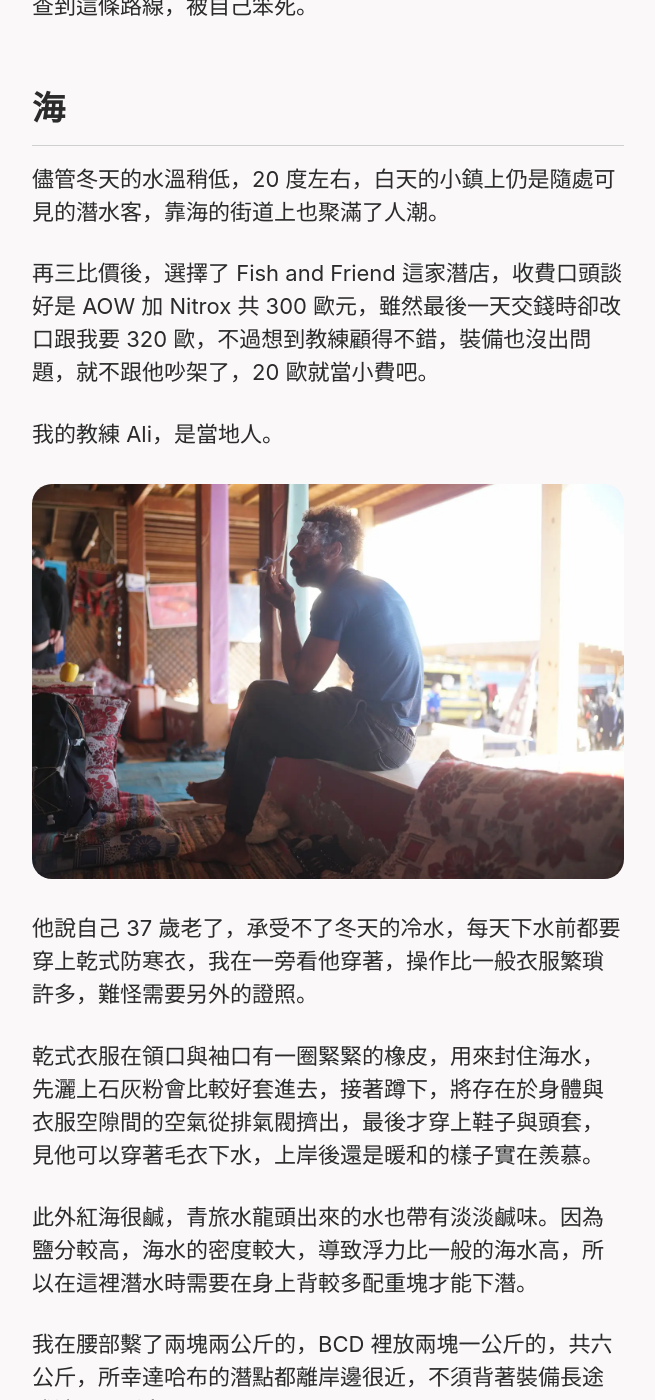
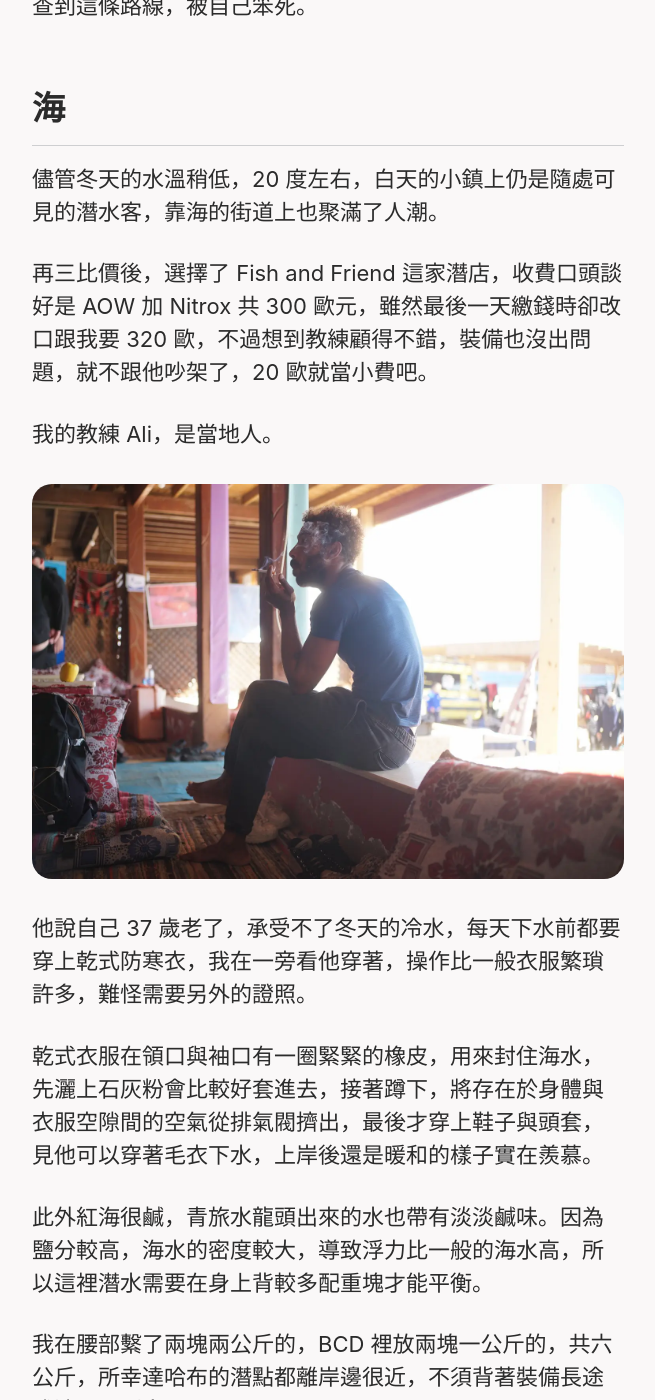
Before and after one commit to zebra314/zebra314.github.io, a Jekyll site: the page built from _posts/2025-01-01-達哈布.md, in a window 1280 px wide and 1400 px high, scrolled down 1958 px. Shown: the whole window, without its empty margins (312-967 px from the left). Built offline with Jekyll 4.4.1, drawn with Linux system fonts in a browser that asks for light colours; cached includes are drawn as plain includes; some of the changed text lies outside the part shown.

Commit message:
Update content

```diff
--- a/_posts/2025-01-01-達哈布.md
+++ b/_posts/2025-01-01-達哈布.md
@@ -20,7 +20,7 @@
 
 儘管冬天的水溫稍低，20 度左右，白天的小鎮上仍是隨處可見的潛水客，靠海的街道上也聚滿了人潮。
 
-再三比價後，選擇了 Fish and Friend 這家潛店，收費口頭談好是 AOW 加 Nitrox 共 300 歐元，雖然最後一天交錢時卻改口跟我要 320 歐，不過想到教練顧得不錯，裝備也沒出問題，就不跟他吵架了，20 歐就當小費吧。
+再三比價後，選擇了 Fish and Friend 這家潛店，收費口頭談好是 AOW 加 Nitrox 共 300 歐元，雖然最後一天繳錢時卻改口跟我要 320 歐，不過想到教練顧得不錯，裝備也沒出問題，就不跟他吵架了，20 歐就當小費吧。
 
 我的教練 Ali，是當地人。
 ![](/assets/image/25/0101-3.webp)
@@ -28,7 +28,7 @@
 
 乾式衣服在領口與袖口有一圈緊緊的橡皮，用來封住海水，先灑上石灰粉會比較好套進去，接著蹲下，將存在於身體與衣服空隙間的空氣從排氣閥擠出，最後才穿上鞋子與頭套，見他可以穿著毛衣下水，上岸後還是暖和的樣子實在羨慕。
 
-此外紅海很鹹，青旅水龍頭出來的水也帶有淡淡鹹味。因為鹽分較高，海水的密度較大，導致浮力比一般的海水高，所以在這裡潛水時需要在身上背較多配重塊才能下潛。
+此外紅海很鹹，青旅水龍頭出來的水也帶有淡淡鹹味。因為鹽分較高，海水的密度較大，導致浮力比一般的海水高，所以這裡潛水需要在身上背較多配重塊才能平衡。
 
 我在腰部繫了兩塊兩公斤的，BCD 裡放兩塊一公斤的，共六公斤，所幸達哈布的潛點都離岸邊很近，不須背著裝備長途跋涉，否則會累死。
 ![](/assets/image/25/0101-8.webp)
@@ -57,7 +57,7 @@
 
 第三天、有一個像衛星天線接收器的亭子、一潛、珊瑚、魚。
 ![](/assets/image/25/0101-6.webp)
-來之前一直因為沒帶到運動攝影機而苦惱，但當我身歷其境，將感官全權交出，當一切的震撼不再是流經螢幕的二手體驗時，我徹底的愛上這裡。知道自己不會只來這一次，下次來有帶就好，沒帶其實也沒差。
+來之前好多次苦惱沒帶運動攝影機，但當震撼不再是流經螢幕的二手體驗，而是全然沉浸，我徹底愛上了這裡。知道自己一定會再來，下次帶上就好，沒帶也無妨。
 
 ## 貓與狗
 
```
Also changed, not shown: other parts of _posts/2025-01-01-達哈布.md (+2 -2 lines).
